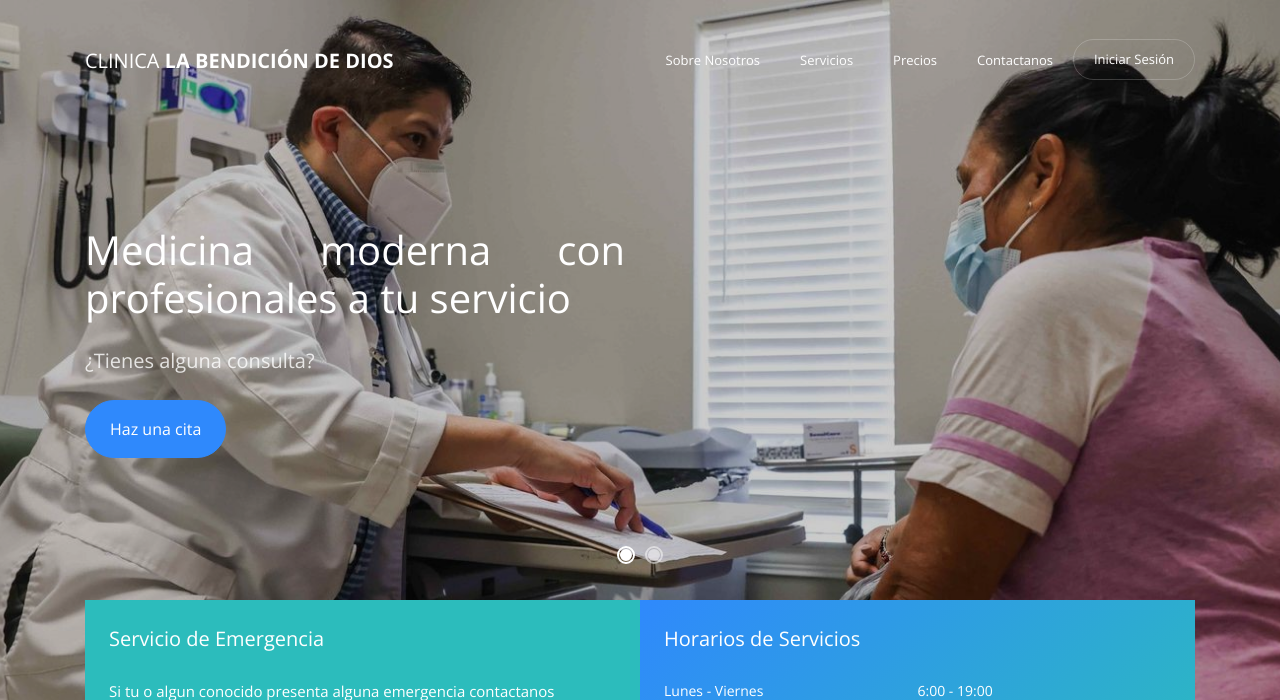
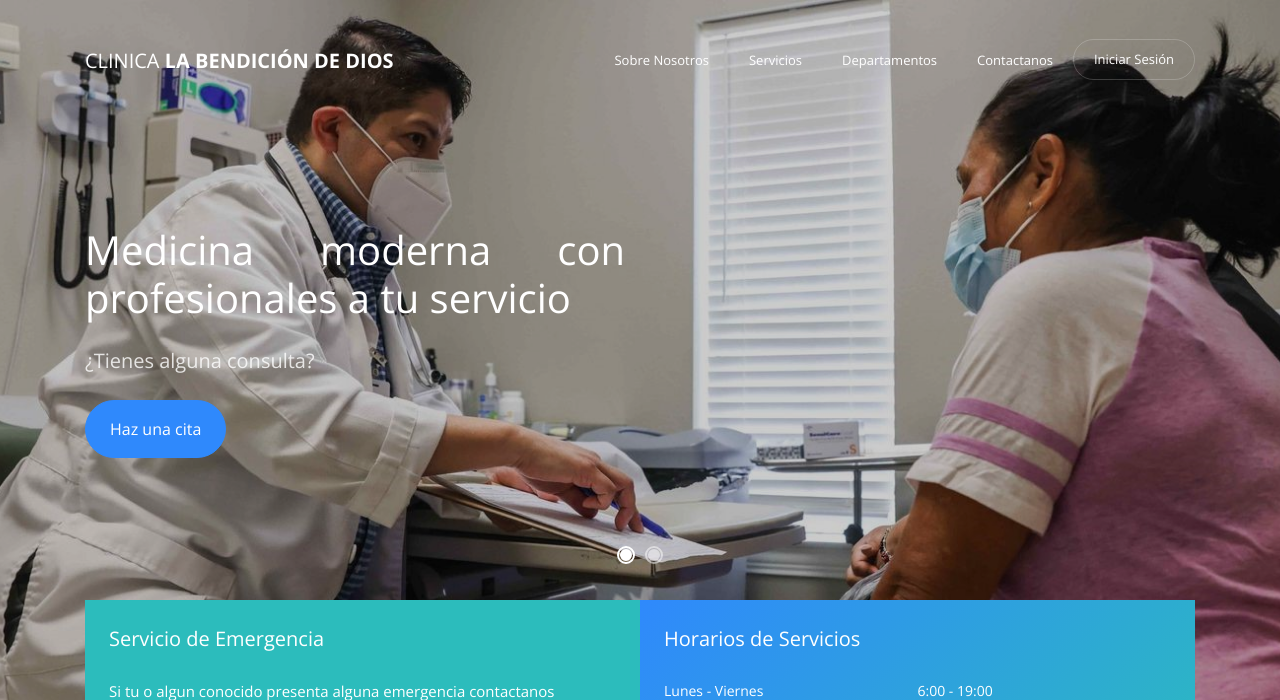
Before and after one commit to angomezu/ClinicaBDD, a PHP site: page / in a window 1280 px wide. Shown: the top 700 px of the page. Run offline with PHP 8.4, Linux system fonts and the light colour scheme; some web fonts are replaced.

Commit message:
Update index.php

```diff
--- a/index.php
+++ b/index.php
@@ -52,7 +52,7 @@
             }?>
           <li class="nav-item"><a href="#sobre-nosotros" class="nav-link">Sobre Nosotros</a></li>
           <li class="nav-item"><a href="#servicios" class="nav-link">Servicios</a></li>
-          <li class="nav-item"><a href="#precios" class="nav-link">Precios</a></li>
+          <li class="nav-item"><a href="#precios" class="nav-link">Departamentos</a></li>
           <li class="nav-item"><a href="#contactanos" class="nav-link">Contactanos</a></li>
           <!--<li class="nav-item cta"><a href="contact.html" class="nav-link" data-toggle="modal"
               data-target="#modalRequest"><span>Haz una cita</span></a></li>-->
@@ -479,8 +479,7 @@ La clínica está creciendo continuamente por lo que se busca agilizar algunos p
             <h2 class="ftco-heading-2">Contactanos</h2>
             <div class="block-23 mb-3">
               <ul>
-                <li><span class="icon icon-map-marker"></span><span class="text">Colonia Rabida, Santa Ana, El
-                    Salvador</span></li>
+                <li><span class="icon icon-map-marker"></span><span class="text">Avenida Isaac Esquivel # 5B Nejapa, San Salvador</span></li>
                 <li><a href="#"><span class="icon icon-phone"></span><span class="text">+ (503) 2234-4444</span></a>
                 </li>
                 <li><a href="#"><span class="icon icon-envelope"></span><span
```
